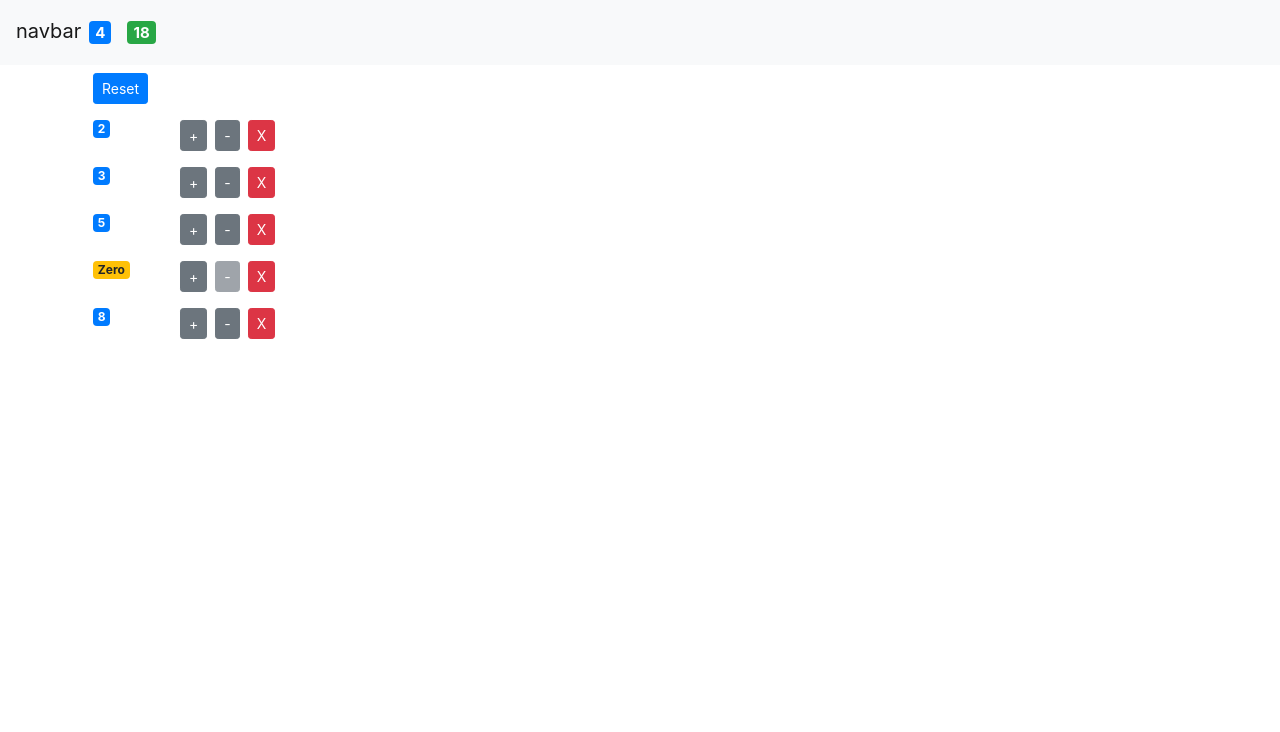
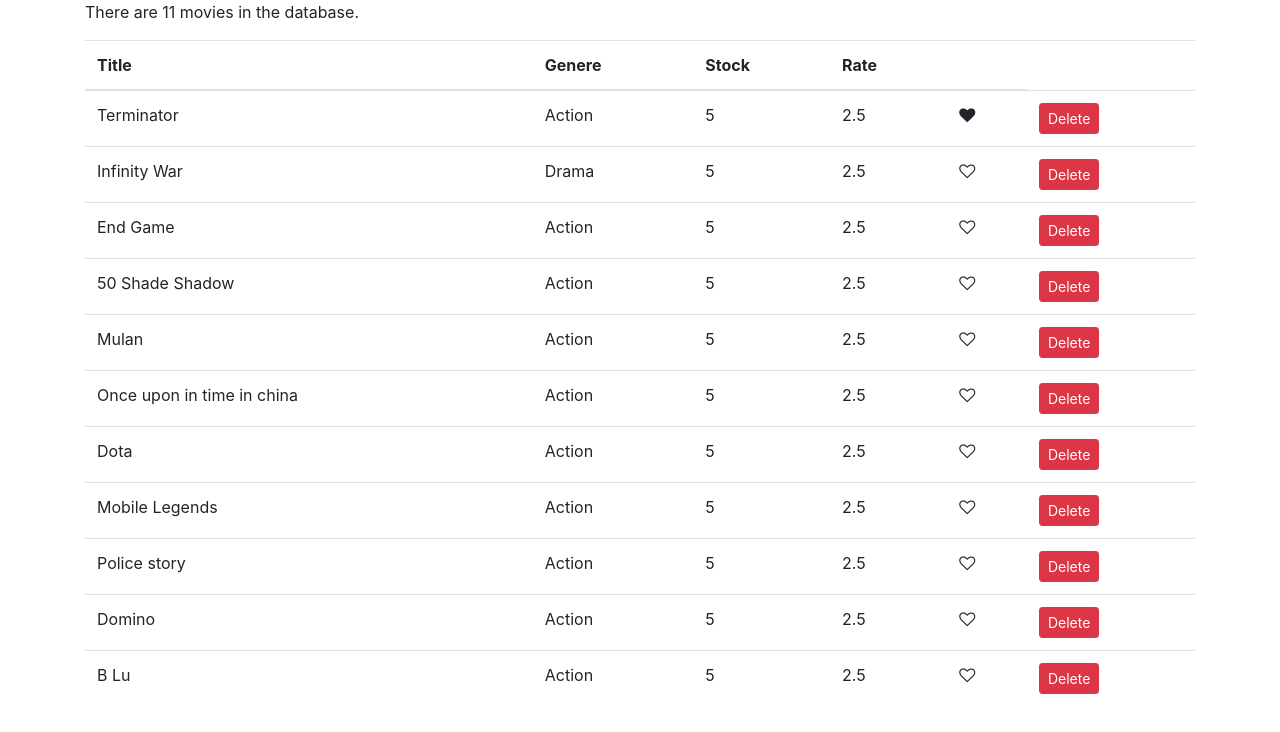
Before and after one commit to HeinnWaiHtet/counter-app, a React (Create React App) app: page / in a window 1280 px wide. Shown: the top 732 px of the page. Built offline with nearby package versions, Linux system fonts and the light colour scheme.

Commit message:
movies prj add liked

```diff
--- a/src/App.js
+++ b/src/App.js
@@ -4,6 +4,7 @@
 import React, { Component } from "react";
 import Navbar from "./components/navbar";
 import Counters from "./components/counters";
+import Movies from "./components/movies";
 class App extends React.Component {
   state = {
     counters: [
@@ -59,25 +60,32 @@
   render() {
     return (
       <React.Fragment>
-        <Navbar
-          totalCount={
-            this.state.counters.filter((counter) => counter.value > 0).length
-          }
-          total={this.state.counters
-            .map((counter) => counter.value)
-            .reduce((prev, curr) => prev + curr, 0)}
-        />
-        <main className="container">
-          <Counters
-            counters={this.state.counters}
-            onDelete={this.handleDelete}
-            onReset={this.handleReset}
-            onIncrement={this.handleIncrement}
-            onDecrement={this.handleDecrement}
-          />
+        <main class="container">
+          <Movies />
         </main>
       </React.Fragment>
     );
+    // return (
+    //   <React.Fragment>
+    //     <Navbar
+    //       totalCount={
+    //         this.state.counters.filter((counter) => counter.value > 0).length
+    //       }
+    //       total={this.state.counters
+    //         .map((counter) => counter.value)
+    //         .reduce((prev, curr) => prev + curr, 0)}
+    //     />
+    //     <main className="container">
+    //       <Counters
+    //         counters={this.state.counters}
+    //         onDelete={this.handleDelete}
+    //         onReset={this.handleReset}
+    //         onIncrement={this.handleIncrement}
+    //         onDecrement={this.handleDecrement}
+    //       />
+    //     </main>
+    //   </React.Fragment>
+    // );
   }
 }
 
--- /dev/null
+++ b/src/components/common/like.jsx
@@ -0,0 +1,19 @@
+import React, { Component } from 'react';
+
+const Like = (props) => {
+    let classes= "fa fa-heart";
+    if(!props.liked) classes += "-o";
+    return (<i className={classes} onClick={props.onClick} aria-label="hidden"></i>);
+}
+
+export default Like;
+
+// class Like extends React.Component {
+//     render() {
+//         let classes= "fa fa-heart";
+//         if(!this.props.liked) classes += "-o";
+//         return (<i className={classes} onClick={this.props.onClick} aria-label="hidden"></i>);
+//     }
+// }
+
+// export default Like;
--- a/src/components/movies.jsx
+++ b/src/components/movies.jsx
@@ -1,5 +1,6 @@
 import React, { Component } from 'react';
 import {getMovies} from '../services/fakeMovieServices'
+import Like from './common/like';
 class Movies extends React.Component {
 
     state = {
@@ -9,6 +10,14 @@
     deleteMovie = movie =>{
         let mv = this.state.movies.filter(m => m._id !== movie._id);
         this.setState({movies : mv});
+    }
+
+    handleLiked = (movie) =>{
+        const movies = [...this.state.movies];
+        let index = movies.indexOf(movie);
+        movies[index] = {...movies[index]};
+        movies[index].liked = !movies[index].liked;
+        this.setState({movies});
     }
 
     render() {
@@ -23,10 +32,11 @@
                 <table className="table">
                 <thead>
                     <tr>
-                        <td>Title</td>
-                        <td>Genere</td>
-                        <td>Stock</td>
-                        <td>Rate</td>
+                        <th>Title</th>
+                        <th>Genere</th>
+                        <th>Stock</th>
+                        <th>Rate</th>
+                        <th></th>
                         <td></td>
                     </tr>
                 </thead>
@@ -37,6 +47,7 @@
                             <td>{m.genere.name}</td>
                             <td>{m.numberInStock}</td>
                             <td>{m.dailyRentalRate}</td>
+                            <td><Like liked={m.liked} onClick={() => this.handleLiked(m)} /></td>
                             <td>
                                 <button
                                 onClick = {()=> this.deleteMovie(m)}
--- a/src/services/fakeMovieServices.js
+++ b/src/services/fakeMovieServices.js
@@ -6,6 +6,7 @@
     numberInStock: 5,
     dailyRentalRate: 2.5,
     publishDate: "2018-01-02",
+    liked: true,
   },
   {
     _id: "5b31abceab2",
@@ -14,6 +15,7 @@
     numberInStock: 5,
     dailyRentalRate: 2.5,
     publishDate: "2018-01-02",
+    liked: false,
   },
   {
     _id: "5b31abceab11",
@@ -22,6 +24,7 @@
     numberInStock: 5,
     dailyRentalRate: 2.5,
     publishDate: "2018-01-02",
+    liked: false,
   },
   {
     _id: "5b31abceab12",
@@ -30,6 +33,7 @@
     numberInStock: 5,
     dailyRentalRate: 2.5,
     publishDate: "2018-01-02",
+    liked: false,
   },
   {
     _id: "5b31abceab13",
@@ -38,6 +42,7 @@
     numberInStock: 5,
     dailyRentalRate: 2.5,
     publishDate: "2018-01-02",
+    liked: false,
   },
   {
     _id: "5b31abceab14",
@@ -46,6 +51,7 @@
     numberInStock: 5,
     dailyRentalRate: 2.5,
     publishDate: "2018-01-02",
+    liked: false,
   },
   {
     _id: "5b31abceab15",
@@ -54,6 +60,7 @@
     numberInStock: 5,
     dailyRentalRate: 2.5,
     publishDate: "2018-01-02",
+    liked: false,
   },
   {
     _id: "5b31abceab16",
@@ -62,6 +69,7 @@
     numberInStock: 5,
     dailyRentalRate: 2.5,
     publishDate: "2018-01-02",
+    liked: false,
   },
   {
     _id: "5b31abceab17",
@@ -70,6 +78,7 @@
     numberInStock: 5,
     dailyRentalRate: 2.5,
     publishDate: "2018-01-02",
+    liked: false,
   },
   {
     _id: "5b31abceab18",
@@ -78,6 +87,7 @@
     numberInStock: 5,
     dailyRentalRate: 2.5,
     publishDate: "2018-01-02",
+    liked: false,
   },
   {
     _id: "5b31abceab19",
@@ -86,6 +96,7 @@
     numberInStock: 5,
     dailyRentalRate: 2.5,
     publishDate: "2018-01-02",
+    liked: false,
   },
 ];
 
```
